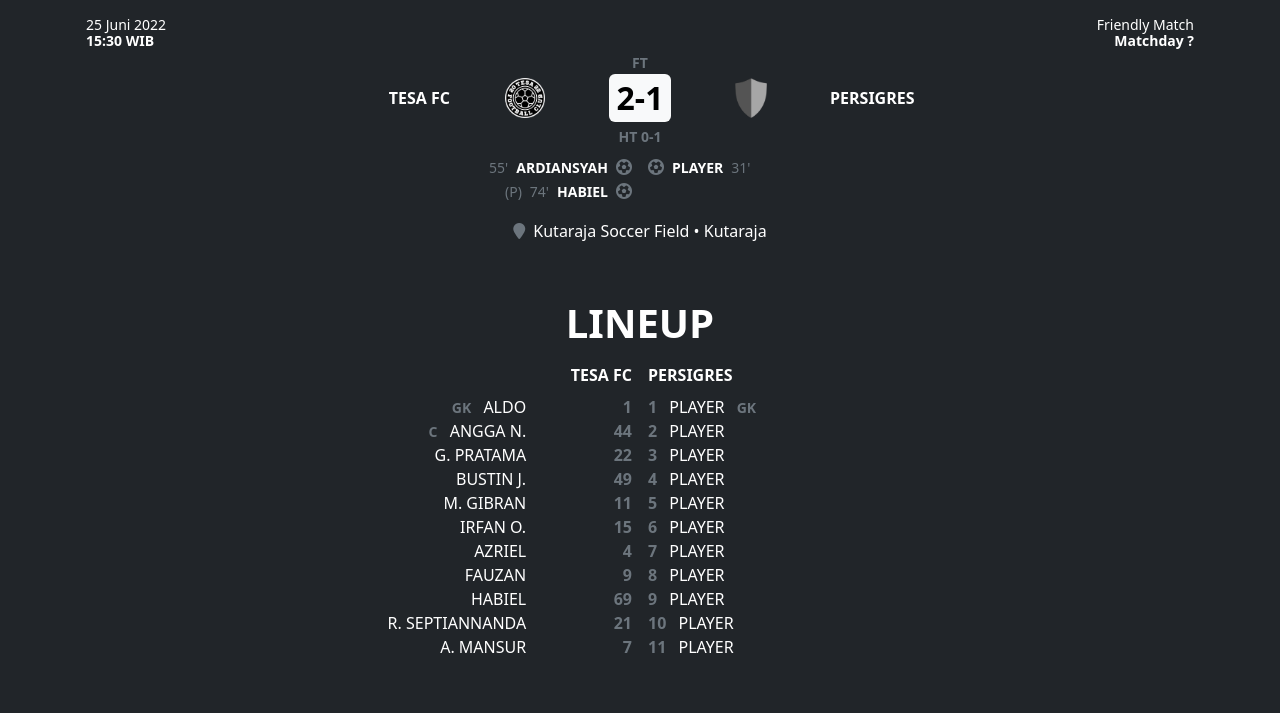
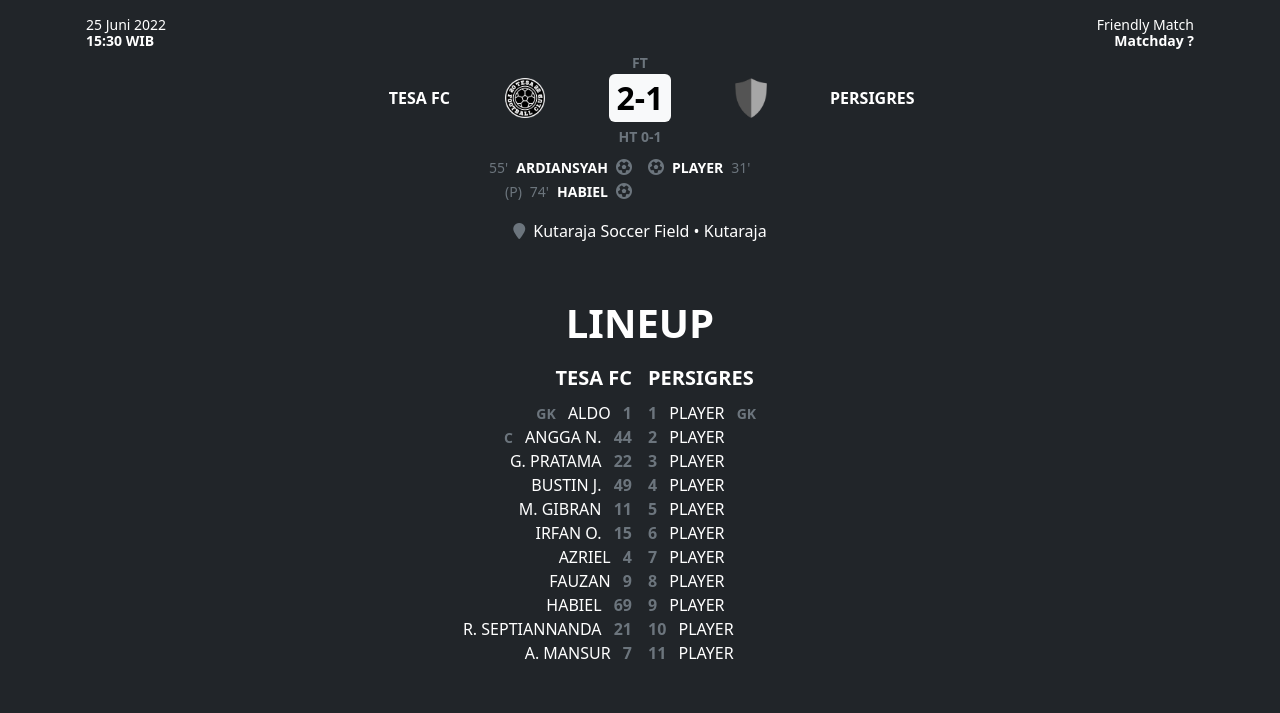
Before and after one commit to tesafc/tesafc.github.io, a Jekyll site: the page built from _matches/2022-06-25.md, in a window 1280 px wide. Shown: the part 781-1494 px from the top of the page. Built offline with Jekyll 4.4.1, drawn with Linux system fonts in a browser that asks for light colours; nearby versions of some CDN libraries.

Commit message:
Update match.html

```diff
--- a/_layouts/match.html
+++ b/_layouts/match.html
@@ -76,13 +76,13 @@
       {% if page.lineup.home-team.lineup %}
       <ul class="col-6 list-group border-0 rounded-0 p-0 pe-2">
         <li class="list-group-item text-bg-dark text-end border-0 p-0 pb-2">
-          <span class="text-end text-uppercase fw-bolder border-0 p-0">{{ page.home-team.name }}</span>
+          <span class="text-end text-uppercase fs-5 fw-bolder border-0 p-0">{{ page.home-team.name }}</span>
         </li>
         {% for player in page.lineup.home-team.lineup %}
         <li class="d-block row g-0 list-group-item text-bg-dark text-end border-0 p-0">
           {% if player.role %}<small class="d-inline-block block col-auto text-uppercase fw-bolder text-secondary">{{ player.role }}</small>{% endif %}
           <span class="d-inline-block col-auto text-uppercase px-2">{{ player.name }}</span>
-          <span class="d-inline-block col-2 text-uppercase text-secondary fw-bolder">{{ player.no-punggung }}</span>
+          <span class="d-inline-block col-auto text-uppercase text-secondary fw-bolder">{{ player.no-punggung }}</span>
         </li>
         {% endfor %}
       </ul>
@@ -90,7 +90,7 @@
       {% if page.lineup.away-team.lineup %}
       <ul class="col-6 list-group border-0 rounded-0 p-0 ps-2">
         <li class="list-group-item text-bg-dark text-start border-0 p-0 pb-2">
-          <span class="text-end text-uppercase fw-bolder border-0 p-0">{{ page.away-team.name }}</span>
+          <span class="text-end text-uppercase fs-5 fw-bolder border-0 p-0">{{ page.away-team.name }}</span>
         </li>
         {% for player in page.lineup.away-team.lineup %}
         <li class="row g-0 list-group-item text-bg-dark text-start border-0 p-0">
```
